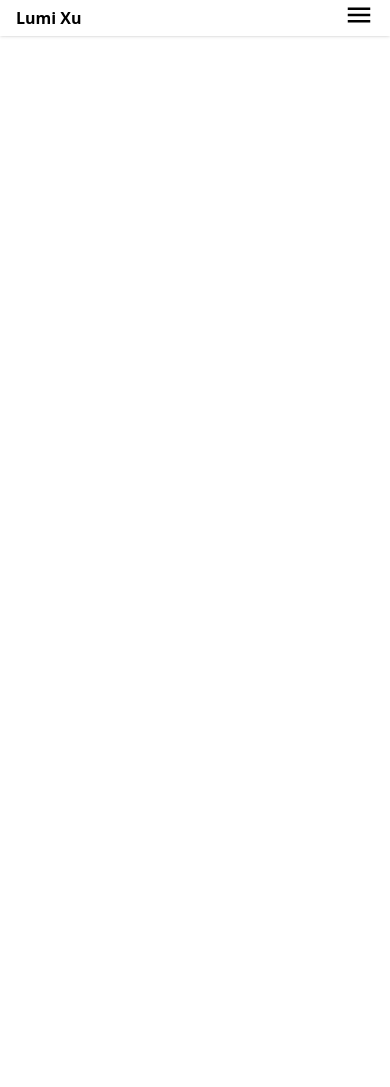
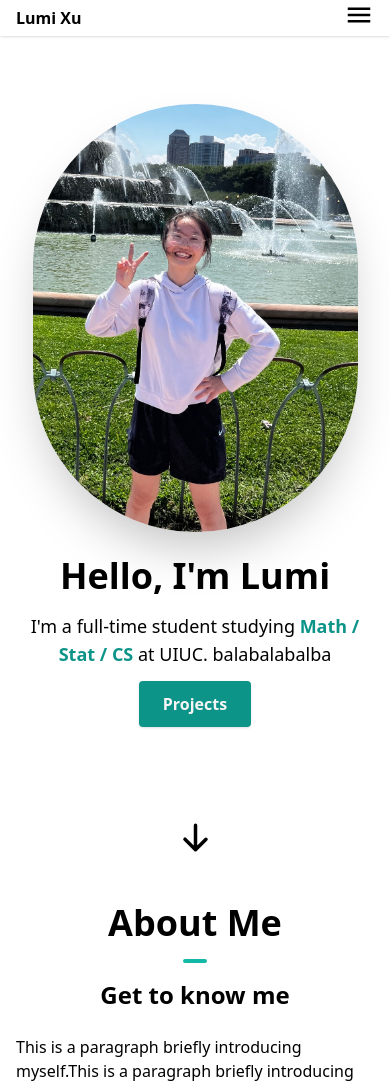
Before and after one commit to Lumi-works/Lumi-Xu-Portfolio, a Next.js app: page / in a window 390 px wide. Shown: the top 1087 px of the page. Before the commit the page ends 844 px from the top, so only its background shows below. Built offline with nearby package versions, Linux system fonts and the light colour scheme.

Commit message:
finish about-me section

```diff
--- a/app/(root)/(routes)/page.tsx
+++ b/app/(root)/(routes)/page.tsx
@@ -1,5 +1,13 @@
+import HeroSection from "@/components/heroSection";
+import AboutSection from "@/components/aboutSection";
+
 const Home = () => {
-  return <div>This is the Home Page.</div>;
+  return (
+    <div className="mx-auto max-w-3xl px-4 sm:px-6 md:max-w-5xl ">
+      <HeroSection />
+      <AboutSection />
+    </div>
+  );
 };
 
 export default Home;
--- /dev/null
+++ b/components/aboutSection.tsx
@@ -0,0 +1,85 @@
+"use client";
+
+import Image from "next/image";
+
+const skills = [
+  { skill: "HTML" },
+  { skill: "CSS" },
+  { skill: "JavaScript" },
+  { skill: "TypeScript" },
+  { skill: "Python" },
+  { skill: "React" },
+  { skill: "Next.js" },
+  { skill: "Tailwind CSS" },
+  { skill: "Git" },
+  { skill: "GitHub" },
+  { skill: "Jupyter Notebooks" },
+];
+
+function AboutSection() {
+  return (
+    <section id="about">
+      <div className="my-12 pb-12 md:pt-16 md:pb-48">
+        <h1 className="text-center font-bold text-4xl">
+          {" "}
+          About Me
+          <hr className="w-6 h-1 mx-auto my-4 bg-teal-500 border-0 rounded"></hr>
+        </h1>
+        <div className="flex flex-col space-y-10 items-stretch justify-center align-top md:space-x-10 md:space-y-0 md:p-4 md:flex-row md:text-left">
+          <div className="md:w-1/2 ">
+            <h1 className="text-center text-2xl font-bold mb-6 md:text-left">
+              Get to know me
+            </h1>
+            <p>
+              This is a paragraph briefly introducing myself.This is a paragraph
+              briefly introducing myself.This is a paragraph briefly introducing
+              myself.This is a paragraph briefly introducing myself.This is a
+              paragraph briefly introducing myself.
+            </p>
+            <br />
+            <p>
+              This is another paragraph.This is another paragraph.This is
+              another paragraph.This is another paragraph.This is another
+              paragraph.This is another paragraph.
+            </p>
+            <br />
+            <p>
+              This is another paragraph.This is another paragraph.This is
+              another paragraph.This is another paragraph.This is another
+              paragraph.This is another paragraph.This is another paragraph.This
+              is another paragraph.This is another paragraph.This is another
+              paragraph.
+            </p>
+          </div>
+          <div className="md:w-1/2 ">
+            <h1 className="text-center text-2xl font-bold mb-6 md:text-left">
+              My Skills
+            </h1>
+            <div className="flex flex-wrap flex-row justify-center md:justify-start ">
+              {skills.map((item, idx) => {
+                return (
+                  <p
+                    key={idx}
+                    className="bg-gray-200 px-4 py-2 mr-2 mt-2 text-gray-500 rounded font-semibold"
+                  >
+                    {item.skill}
+                  </p>
+                );
+              })}
+            </div>
+
+            <Image
+              src="/shaking-hands.GIF"
+              alt=""
+              width={275}
+              height={275}
+              className="hidden md:block md:relative md:bottom-4 md:left-32 md:z-0"
+            />
+          </div>
+        </div>
+      </div>
+    </section>
+  );
+}
+
+export default AboutSection;
--- /dev/null
+++ b/components/heroSection.tsx
@@ -0,0 +1,53 @@
+"use client";
+
+import Image from "next/image";
+import { Link } from "react-scroll";
+import { HiArrowDown } from "react-icons/hi";
+
+function HeroSection() {
+  return (
+    <section id="home">
+      <div className="flex flex-col text-center items-center justify-center animation-delay-2 my-10 py-16 sm:py-32 md:py-48 md:flex-row md:space-x-4 md:text-left">
+        <div className="md:mt-2 md:w-1/2">
+          <Image
+            className="rounded-full shadow-2xl"
+            src="/profile-photo.JPG"
+            alt=""
+            width={325}
+            height={325}
+          />
+        </div>
+
+        <div className="md:mt-2 md:w-3/5">
+          <h1 className="text-4xl font-bold mt-6 md:mt-0 md:text-7xl">
+            Hello, I&#39;m Lumi
+          </h1>
+          <p className="text-lg mt-4 mb-6 md:text-2xl">
+            I&#39;m a full-time student studying{" "}
+            <span className="font-semibold text-teal-600">
+              Math / Stat / CS{" "}
+            </span>
+            at UIUC. balabalabalba
+          </p>
+          <Link
+            to="projects"
+            className="text-neutral-100 font-semibold px-6 py-3 bg-teal-600 rounded shadow hover:bg-teal-700"
+            activeClass="active"
+            spy={true}
+            smooth={true}
+            offset={-100}
+            duration={500}
+          >
+            Projects
+          </Link>
+        </div>
+      </div>
+
+      <div className="flex flex-row items-center text-center justify-center ">
+        <HiArrowDown size={35} />
+      </div>
+    </section>
+  );
+}
+
+export default HeroSection;
```
Also changed, not shown: public/profile-photo.JPG (added), public/shaking-hands.GIF (added).
